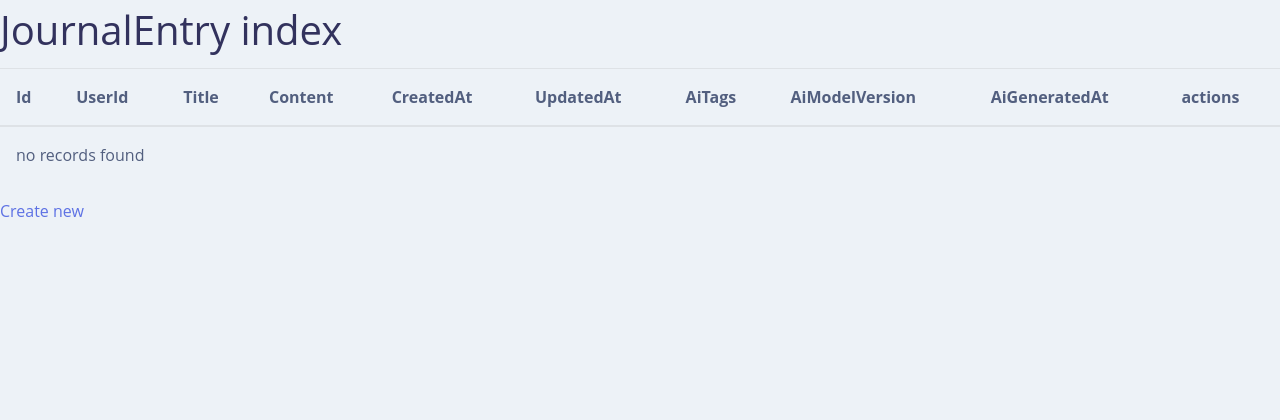
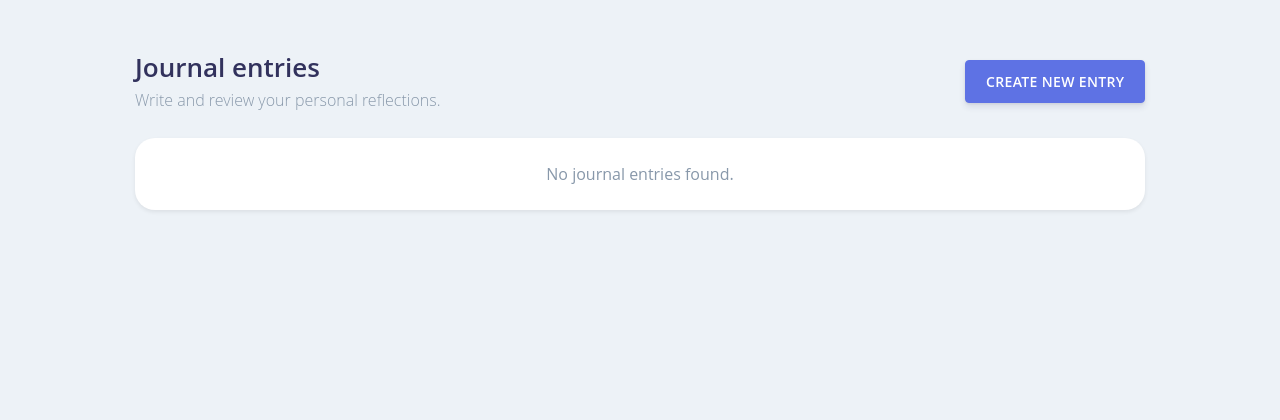
Before and after one commit to Gl3diator/Esprit-PIDEV-3A25-2526-Serinity, a Symfony app: template project/templates/journal_entry/index.html.twig in a window 1280 px wide. Shown: the top 420 px of the page. Before the commit the page ends 217 px from the top, so only its background shows below. Run offline with Twig, Linux system fonts and the light colour scheme; the template is opened without the code that fills it, so the values that code supplies are empty; some libraries are stand-ins or nearby versions.

Commit message:
feat(serinity-web): integrate journal/entry with template

```diff
--- a/project/templates/journal_entry/index.html.twig
+++ b/project/templates/journal_entry/index.html.twig
@@ -1,49 +1,58 @@
 {% extends 'base.html.twig' %}
 
-{% block title %}JournalEntry index{% endblock %}
+{% block title %}Journal entries{% endblock %}
 
 {% block body %}
-    <h1>JournalEntry index</h1>
+    <div class="container mt-5 mb-6">
+        <div class="row mb-4 align-items-center">
+            <div class="col">
+                <h1 class="display-4 mb-0">Journal entries</h1>
+                <p class="text-muted mb-0">Write and review your personal reflections.</p>
+            </div>
+            <div class="col text-right">
+                <a href="{{ path('app_journal_entry_new') }}" class="btn btn-primary ">
+                    Create new entry
+                </a>
+            </div>
+        </div>
 
-    <table class="table">
-        <thead>
-            <tr>
-                <th>Id</th>
-                <th>UserId</th>
-                <th>Title</th>
-                <th>Content</th>
-                <th>CreatedAt</th>
-                <th>UpdatedAt</th>
-                <th>AiTags</th>
-                <th>AiModelVersion</th>
-                <th>AiGeneratedAt</th>
-                <th>actions</th>
-            </tr>
-        </thead>
-        <tbody>
-        {% for journal_entry in journal_entries %}
-            <tr>
-                <td>{{ journal_entry.id }}</td>
-                <td>{{ journal_entry.userId }}</td>
-                <td>{{ journal_entry.title }}</td>
-                <td>{{ journal_entry.content }}</td>
-                <td>{{ journal_entry.createdAt ? journal_entry.createdAt|date('Y-m-d H:i:s') : '' }}</td>
-                <td>{{ journal_entry.updatedAt ? journal_entry.updatedAt|date('Y-m-d H:i:s') : '' }}</td>
-                <td>{{ journal_entry.aiTags }}</td>
-                <td>{{ journal_entry.aiModelVersion }}</td>
-                <td>{{ journal_entry.aiGeneratedAt ? journal_entry.aiGeneratedAt|date('Y-m-d H:i:s') : '' }}</td>
-                <td>
-                    <a href="{{ path('app_journal_entry_show', {'id': journal_entry.id}) }}">show</a>
-                    <a href="{{ path('app_journal_entry_edit', {'id': journal_entry.id}) }}">edit</a>
-                </td>
-            </tr>
+        {% for group in grouped_entries %}
+            <div class="mb-3 mt-4">
+                <h3 class="mb-0">{{ group.label }}</h3>
+            </div>
+
+            {% for journal_entry in group.entries %}
+                <div class="card border-0 shadow-sm mb-4" style="border-radius: 1.25rem; background: #ffffff;">
+                    <div class="card-body p-4">
+                        <div class="row align-items-start">
+                            <div class="col-md-9">
+                                <h3 class="mb-2">{{ journal_entry.title }}</h3>
+
+                                <p class="text-muted mb-0">
+                                    {{ journal_entry.content|length > 220
+                                        ? journal_entry.content|slice(0, 220) ~ '...'
+                                        : journal_entry.content }}
+                                </p>
+                            </div>
+
+                            <div class="col-md-3 text-md-right mt-3 mt-md-0">
+                                <a href="{{ path('app_journal_entry_show', {'id': journal_entry.id}) }}" class="btn btn-sm btn-info ">
+                                    Show
+                                </a>
+                                <a href="{{ path('app_journal_entry_edit', {'id': journal_entry.id}) }}" class="btn btn-sm btn-secondary ">
+                                    Edit
+                                </a>
+                            </div>
+                        </div>
+                    </div>
+                </div>
+            {% endfor %}
         {% else %}
-            <tr>
-                <td colspan="10">no records found</td>
-            </tr>
+            <div class="card border-0 shadow-sm" style="border-radius: 1.25rem; background: #ffffff;">
+                <div class="card-body text-center text-muted">
+                    No journal entries found.
+                </div>
+            </div>
         {% endfor %}
-        </tbody>
-    </table>
-
-    <a href="{{ path('app_journal_entry_new') }}">Create new</a>
+    </div>
 {% endblock %}
--- a/project/templates/mood_entry/_delete_form.html.twig
+++ b/project/templates/mood_entry/_delete_form.html.twig
@@ -6,7 +6,7 @@
           onsubmit="return confirm('Are you sure you want to delete this mood entry?');"
           class="mb-0">
         <input type="hidden" name="_token" value="{{ csrf_token('delete' ~ mood_entry.id) }}">
-        <button class="btn btn-danger rounded-pill px-4">
+        <button class="btn btn-danger ">
             Delete entry
         </button>
     </form>
--- a/project/templates/mood_entry/_form.html.twig
+++ b/project/templates/mood_entry/_form.html.twig
@@ -110,7 +110,7 @@
     </div>
 
     <div class="mt-4">
-        <button class="btn btn-primary rounded-pill px-4">
+        <button class="btn btn-primary ">
             {{ button_label|default('Save') }}
         </button>
     </div>
--- a/project/templates/mood_entry/edit.html.twig
+++ b/project/templates/mood_entry/edit.html.twig
@@ -13,7 +13,7 @@
                                 <h3 class="mb-0">Edit mood entry</h3>
                             </div>
                             <div class="col text-right">
-                                <a href="{{ path('app_mood_entry_index') }}" class="btn btn-sm btn-outline-primary rounded-pill px-3">
+                                <a href="{{ path('app_mood_entry_index') }}" class="btn btn-sm btn-outline-primary ">
                                     Back to list
                                 </a>
                             </div>
--- a/project/templates/mood_entry/index.html.twig
+++ b/project/templates/mood_entry/index.html.twig
@@ -68,10 +68,10 @@
                             </div>
 
                             <div class="col-md-3 text-md-right mt-3 mt-md-0">
-                                <a href="{{ path('app_mood_entry_show', {'id': mood_entry.id}) }}" class="btn btn-sm btn-info rounded-pill mb-2 px-3">
+                                <a href="{{ path('app_mood_entry_show', {'id': mood_entry.id}) }}" class="btn btn-sm btn-info ">
                                     Show
                                 </a>
-                                <a href="{{ path('app_mood_entry_edit', {'id': mood_entry.id}) }}" class="btn btn-sm btn-secondary rounded-pill mb-2 px-3">
+                                <a href="{{ path('app_mood_entry_edit', {'id': mood_entry.id}) }}" class="btn btn-sm btn-secondary ">
                                     Edit
                                 </a>
                             </div>
--- a/project/templates/mood_entry/new.html.twig
+++ b/project/templates/mood_entry/new.html.twig
@@ -13,7 +13,7 @@
                                 <h3 class="mb-0">Create new mood entry</h3>
                             </div>
                             <div class="col text-right">
-                                <a href="{{ path('app_mood_entry_index') }}" class="btn btn-sm btn-outline-primary rounded-pill px-3">
+                                <a href="{{ path('app_mood_entry_index') }}" class="btn btn-sm btn-outline-primary ">
                                     Back to list
                                 </a>
                             </div>
--- a/project/templates/mood_entry/show.html.twig
+++ b/project/templates/mood_entry/show.html.twig
@@ -13,10 +13,10 @@
                                 <h3 class="mb-0">Mood entry details</h3>
                             </div>
                             <div class="col text-right">
-                                <a href="{{ path('app_mood_entry_index') }}" class="btn btn-sm btn-outline-primary rounded-pill px-3">
+                                <a href="{{ path('app_mood_entry_index') }}" class="btn btn-sm btn-outline-primary ">
                                     Back to list
                                 </a>
-                                <a href="{{ path('app_mood_entry_edit', {'id': mood_entry.id}) }}" class="btn btn-sm btn-primary rounded-pill px-3">
+                                <a href="{{ path('app_mood_entry_edit', {'id': mood_entry.id}) }}" class="btn btn-sm btn-primary ">
                                     Edit
                                 </a>
                             </div>
```
Also changed, not shown: project/src/Controller/JournalEntryController.php (+37 -2 lines), project/templates/journal_entry/_delete_form.html.twig (+7 -2 lines), project/templates/journal_entry/_form.html.twig (+15 -9 lines), project/templates/journal_entry/edit.html.twig (+29 -6 lines), project/templates/journal_entry/new.html.twig (+24 -5 lines), project/templates/journal_entry/show.html.twig (+33 -47 lines).
